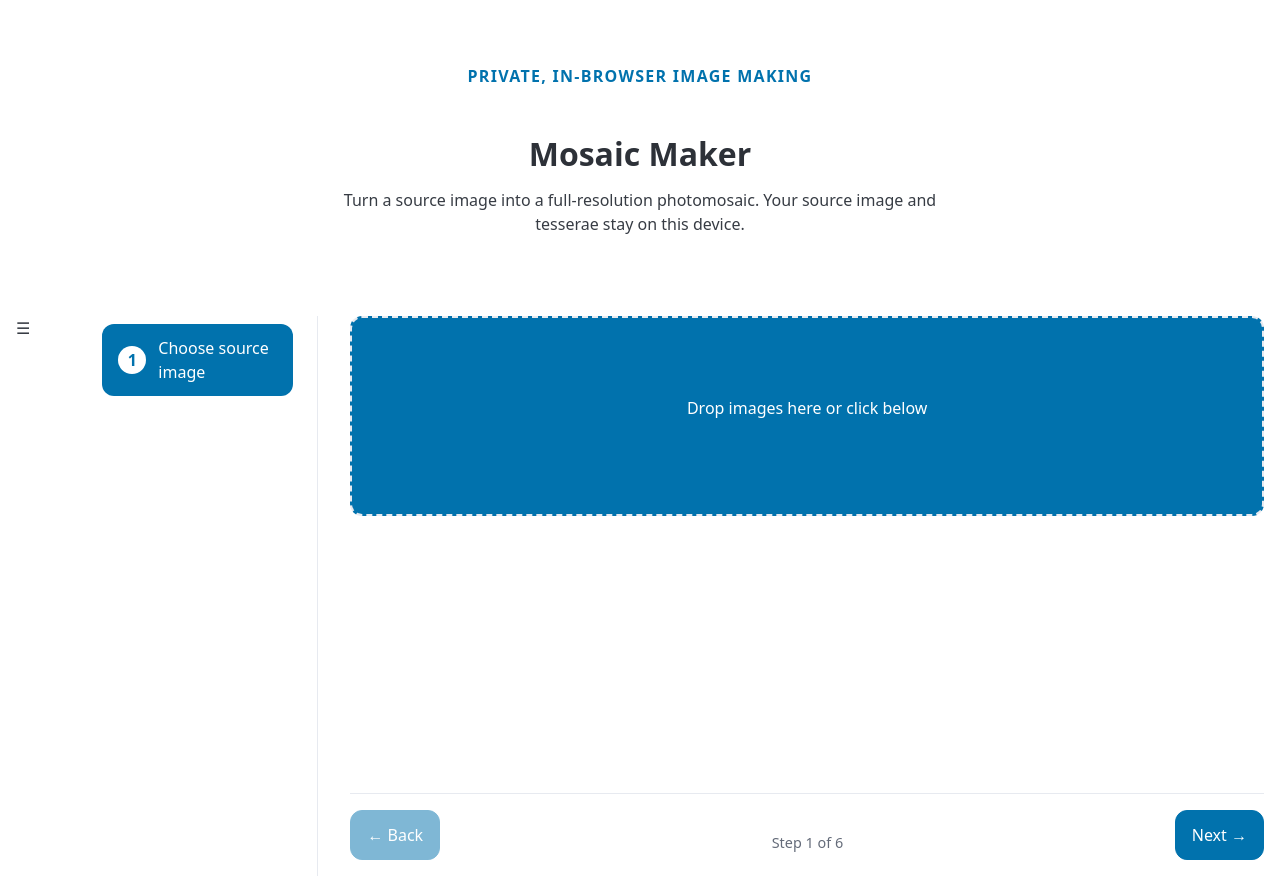
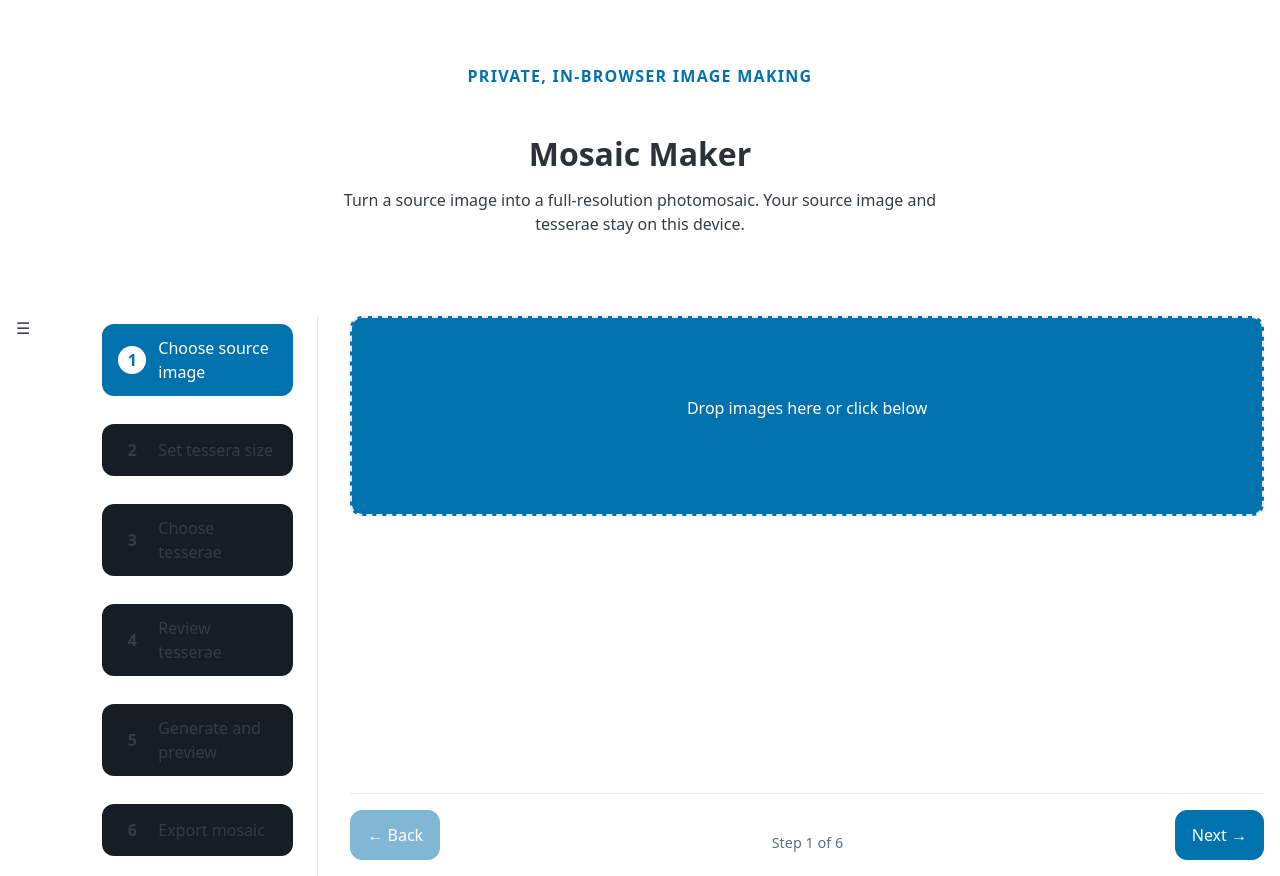
Before and after one commit to alt-ctrl-dev/mosaic-maker, a React (Vite) app: page / in a window 1280 px wide. Built offline with nearby package versions, Linux system fonts and the light colour scheme.

Commit message:
fix: improve workflow step button contrast in light theme
Apply the same Pico contrast custom properties used for alert messages
to the default resting state of .workflow-step-button, fixing the
low-contrast text issue in the light theme. Removes the now-redundant
transparent background declaration.

```diff
--- a/src/styles.css
+++ b/src/styles.css
@@ -82,11 +82,11 @@ header > p:last-child {
 	text-align: left;
 	padding: 0.75rem 1rem;
 	margin-bottom: 0.5rem;
-	background: transparent;
 	border: none;
 	border-radius: var(--pico-border-radius);
 	cursor: pointer;
-	color: var(--pico-color);
+	background-color: var(--pico-contrast-background);
+	color: var(--pico-contrast-color);
 	transition: background-color 0.2s;
 }
 
```
